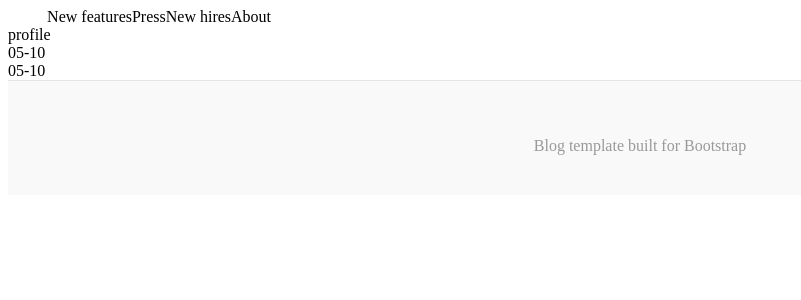
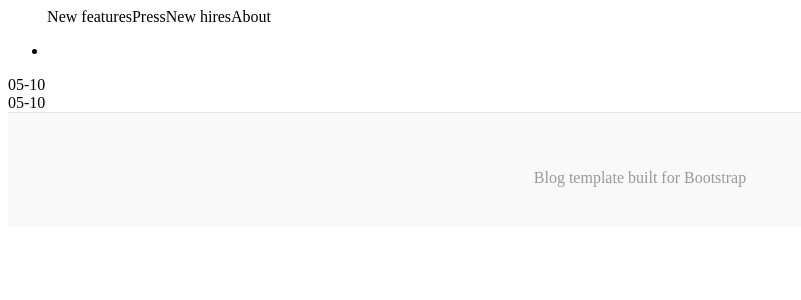
Before and after one commit to flyher/JJResume, an Angular app: page / in a window 1280 px wide. Shown: the top 300 px of the page, without its empty margins (0-801 px from the left). Built offline with nearby package versions, Linux system fonts and the light colour scheme.

Commit message:
import service

```diff
--- a/src/components/panel/profile/profile.component.html
+++ b/src/components/panel/profile/profile.component.html
@@ -1,3 +1,11 @@
 <div class="profile">
-  profile
+  <div class="left">
+    <div class="logo"></div>
+    <div class=""></div>
+  </div>
+  <div class="right">
+    <ul>
+      <li></li>
+    </ul>
+  </div>
 </div>
--- /dev/null
+++ b/src/components/panel/service/profile.service.ts
@@ -0,0 +1,11 @@
+import { Injectable } from '@angular/core';
+
+import { TimeLineJSON } from '../../../mock/timeline.json';
+
+@Injectable()
+export class ProfileService {
+  getProfile(): void {
+
+  };
+  testProfile(): void { };
+}
```
Also changed, not shown: src/components/panel/profile/profile.component.ts (+7 -0 lines), src/main.module.ts (+5 -2 lines), src/model/panel.model.ts (added, +16 -0 lines), src/components/panel/service/task-list.service.ts (renamed from src/components/panel/task-list/task-list.service.ts).
